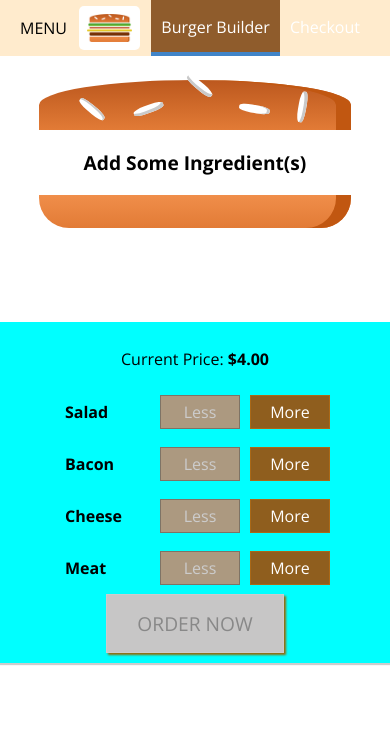
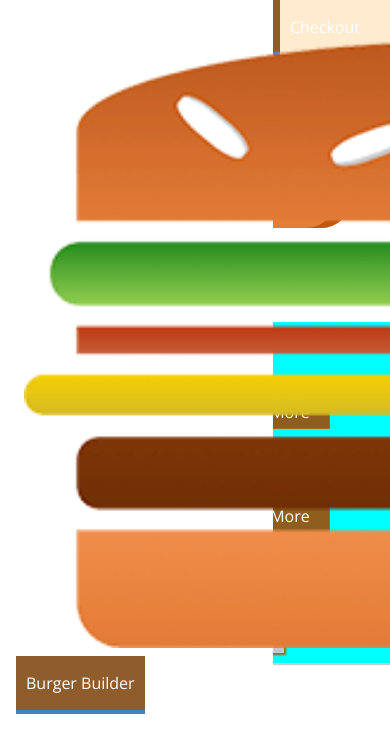
Before and after one commit to sb1989/react-burger, a React app: page / in a window 390 px wide. Shown: the top 752 px of the page. Built offline with nearby package versions, Linux system fonts and the light colour scheme.

Commit message:
added responsive side drawer

```diff
--- a/src/components/Layout/Layout.js
+++ b/src/components/Layout/Layout.js
@@ -2,10 +2,12 @@
 import Auxiliary from '../../hoc/Auxiliary'
 import classes from './Layout.css'
 import Toolbar from '../Navigation/Toolbar/Toolbar'
+import SideDrawer from '../Navigation/SideDrawer/SideDrawer'
 const layout = (props) =>{
     return (
         <Auxiliary>
             <Toolbar/>
+            <SideDrawer/>
             <main className={classes.Content}>
                 {props.children}
             </main>
--- /dev/null
+++ b/src/components/Navigation/SideDrawer/SideDrawer.css
@@ -0,0 +1,32 @@
+.SideDrawer {
+    position: fixed;
+    width: 280px;
+    max-width: 70%;
+    height: 100%;
+    left: 0;
+    top: 0;
+    z-index: 200;
+    background-color: white;
+    padding: 32px 16px;
+    box-sizing: border-box;
+    transition: transform 0.3s ease-out;
+}
+
+@media (min-width: 500px) {
+    .SideDrawer {
+        display: none;
+    }
+}
+
+.Open {
+    transform: translateX(0);
+}
+
+.Close {
+    transform: translateX(-100%);
+}
+
+.Logo {
+    height: 11%;
+    margin-bottom: 32px;
+}
--- /dev/null
+++ b/src/components/Navigation/SideDrawer/SideDrawer.js
@@ -0,0 +1,16 @@
+import React from 'react'
+import Logo from '../../Logo/Logo'
+import classes from './SideDrawer.css'
+import NavigationItems from '../NavigationItems/NavigationItems'
+const sideDrawer=(props)=>{
+    return (
+        <div className={classes.SideDrawer}>
+            <Logo/>
+            <nav>
+                <NavigationItems/>
+            </nav>
+        </div>
+    )
+}
+
+export default sideDrawer
```
